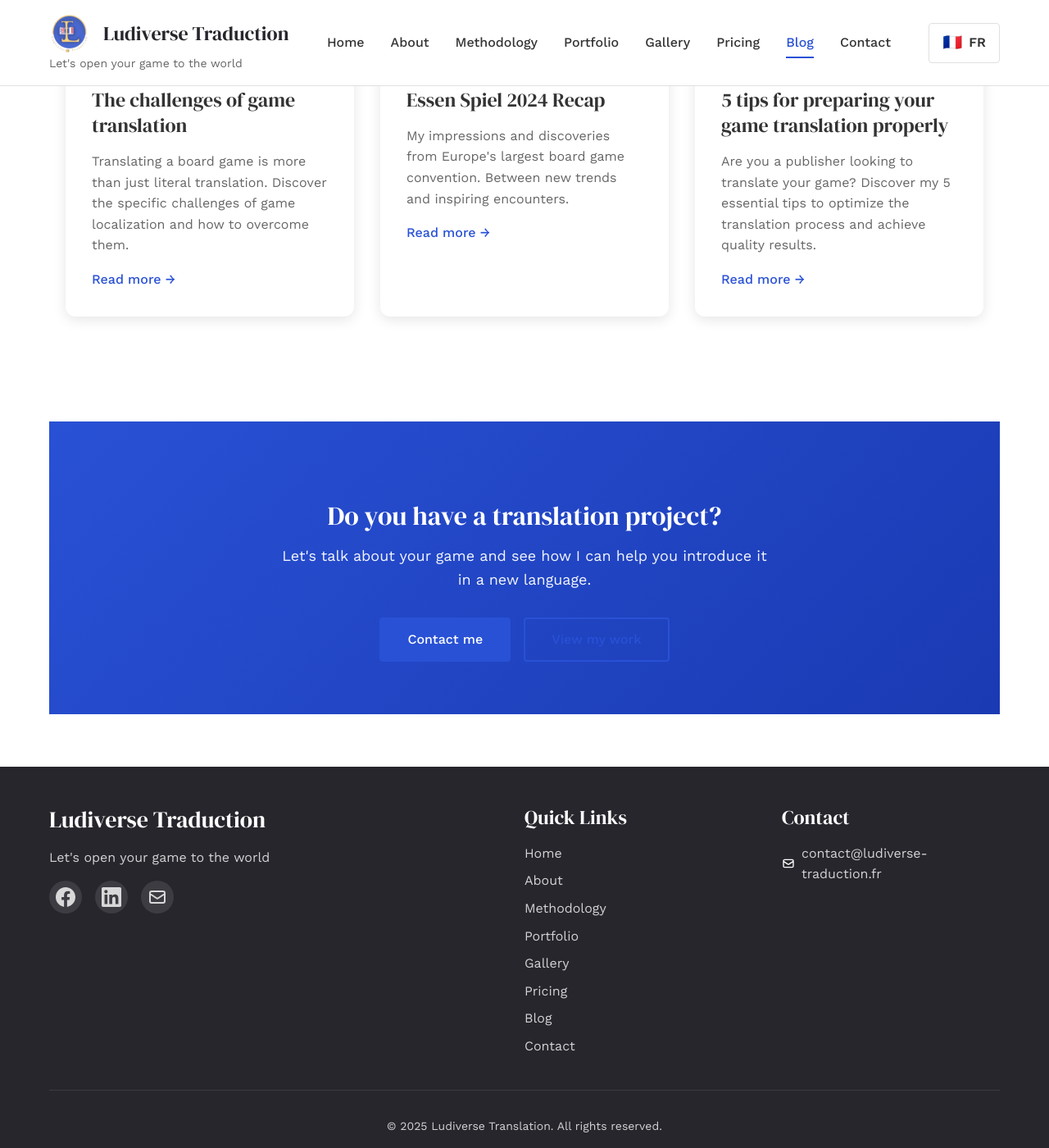
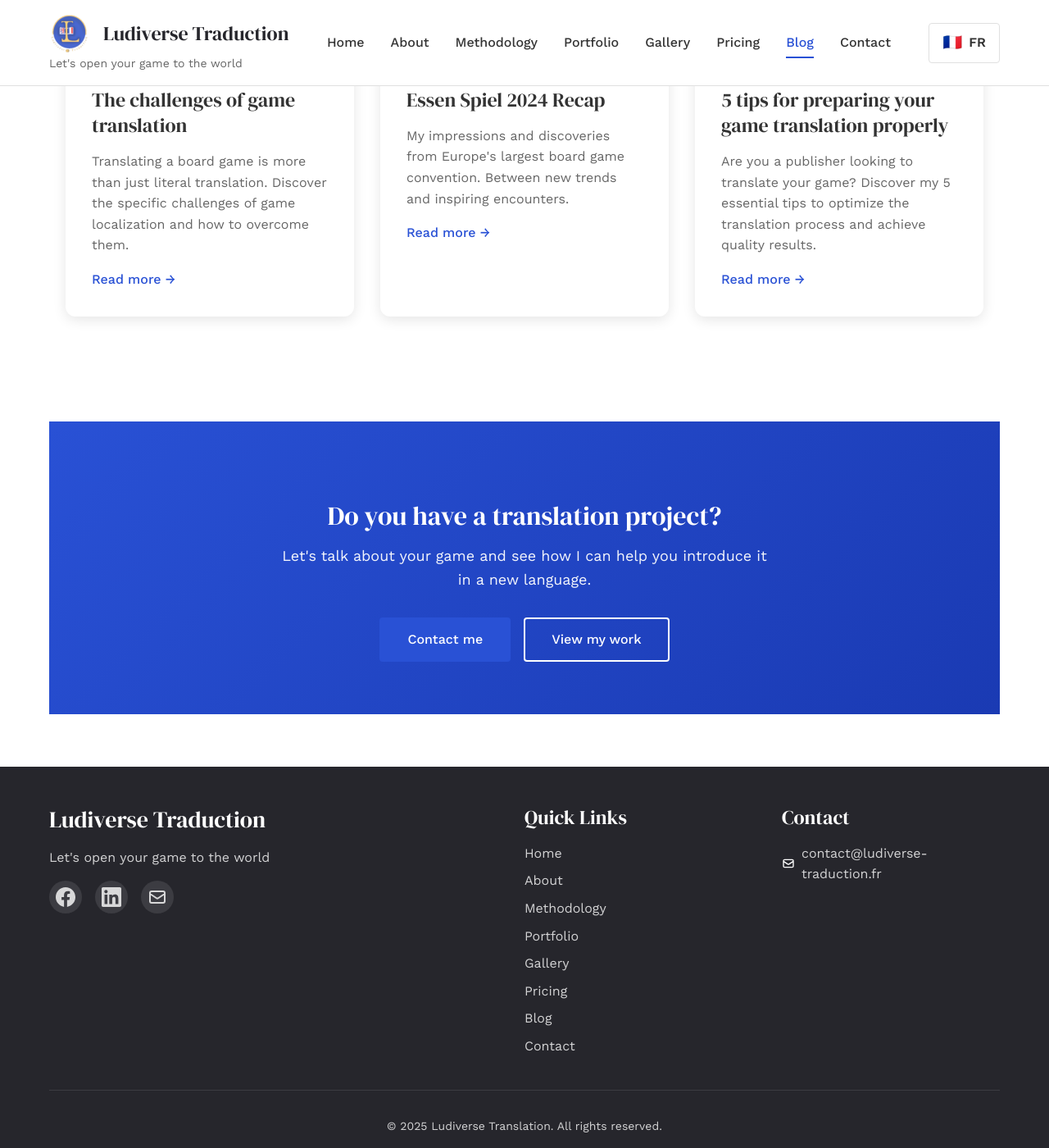
Before and after one commit to Lotto/ludiverse-traduction, a Jekyll site: the page built from en/blog.html, in a window 1280 px wide and 1400 px high, scrolled down 893 px. Shown: the whole window at 82% size. Built offline with Jekyll 4.4.1, drawn with Linux system fonts in a browser that asks for light colours.

Commit message:
Update btn-outline buttons to use white colors
Changed .btn-outline class to use white text and borders instead of blue:
- Border: white (#fff)
- Text: white (#fff)
- Hover: semi-transparent white background with white text/border

All btn-outline buttons across the site now use white styling.

🤖 Generated with [Claude Code](https://claude.ai/code)

Co-Authored-By: Claude <noreply@anthropic.com>

```diff
--- a/assets/css/main.scss
+++ b/assets/css/main.scss
@@ -454,13 +454,13 @@ img {
 
     &-outline {
         background: transparent;
-        border: 2px solid $primary-color;
-        color: $primary-color;
+        border: 2px solid #fff;
+        color: #fff;
 
         &:hover {
-            background: #fff;
-            color: $primary-color;
-            border-color: $primary-color;
+            background: rgba(255, 255, 255, 0.1);
+            color: #fff;
+            border-color: #fff;
             transform: translateY(-2px);
         }
     }
```
